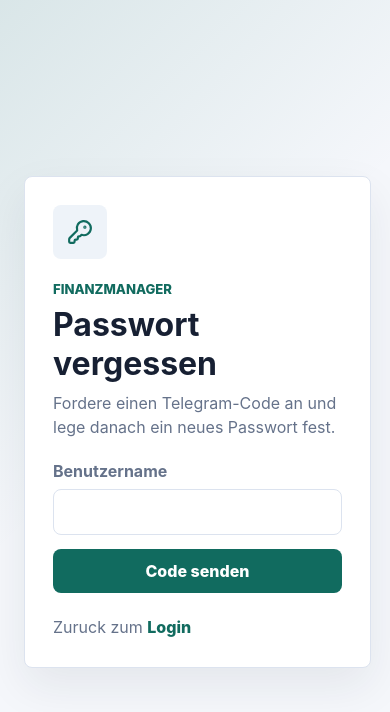
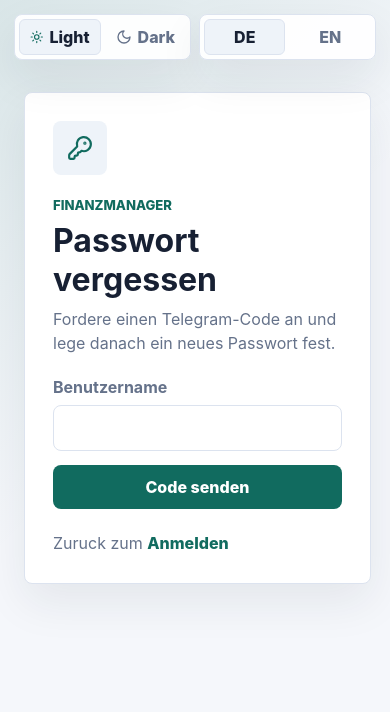
Before and after one commit to ali3a1991/finance, a Next.js app: page /forgot-password in a window 390 px wide. Shown: the top 712 px of the page. Built offline with nearby package versions, Linux system fonts and the light colour scheme.

Commit message:
Add public theme and language controls

```diff
--- a/src/app/forgot-password/page.tsx
+++ b/src/app/forgot-password/page.tsx
@@ -3,9 +3,12 @@
 import Link from "next/link";
 import { FormEvent, useState } from "react";
 import { KeyRound } from "lucide-react";
+import { PublicPreferences } from "@/components/PublicPreferences";
+import { useLanguage } from "@/components/LanguageProvider";
 import { requestJson } from "@/lib/requestJson";
 
 export default function ForgotPasswordPage() {
+  const { t } = useLanguage();
   const [challengeId, setChallengeId] = useState<string | null>(null);
   const [code, setCode] = useState("");
   const [error, setError] = useState("");
@@ -27,13 +30,9 @@ export default function ForgotPasswordPage() {
         method: "POST"
       });
       setChallengeId(body.challengeId);
-      setInfo(
-        body.challengeId
-          ? "Ein Code wurde an deinen Telegram-Bot gesendet."
-          : "Wenn kein Code ankommt, ist fur diesen Benutzer noch kein Telegram-Kontakt gespeichert."
-      );
+      setInfo(body.challengeId ? t("auth.resetCodeSent") : t("auth.resetNoContact"));
     } catch (error) {
-      setError(error instanceof Error ? error.message : "Reset konnte nicht gestartet werden.");
+      setError(error instanceof Error ? error.message : t("auth.resetStartFailed"));
     } finally {
       setIsLoading(false);
     }
@@ -52,27 +51,28 @@ export default function ForgotPasswordPage() {
       });
       window.location.href = "/login";
     } catch (error) {
-      setError(error instanceof Error ? error.message : "Passwort konnte nicht geandert werden.");
+      setError(error instanceof Error ? error.message : t("auth.passwordChangeFailed"));
       setIsLoading(false);
     }
   }
 
   return (
     <main className="login-page">
+      <PublicPreferences />
       <section className="login-panel">
         <div className="login-mark" aria-hidden="true">
           <KeyRound size={26} />
         </div>
         <div className="login-copy">
-          <span>Finanzmanager</span>
-          <h1>Passwort vergessen</h1>
-          <p>Fordere einen Telegram-Code an und lege danach ein neues Passwort fest.</p>
+          <span>{t("app.brand")}</span>
+          <h1>{t("auth.forgotTitle")}</h1>
+          <p>{t("auth.forgotDescription")}</p>
         </div>
 
         {!challengeId ? (
           <form autoComplete="off" className="login-form" onSubmit={requestReset}>
             <label>
-              <span>Benutzername</span>
+              <span>{t("settings.username")}</span>
               <input
                 autoComplete="off"
                 required
@@ -83,14 +83,14 @@ export default function ForgotPasswordPage() {
             {info ? <p className="form-info">{info}</p> : null}
             {error ? <p className="form-error">{error}</p> : null}
             <button className="button primary" disabled={isLoading} type="submit">
-              {isLoading ? "Senden..." : "Code senden"}
+              {isLoading ? t("auth.sending") : t("auth.sendCode")}
             </button>
           </form>
         ) : (
           <form autoComplete="off" className="login-form" onSubmit={resetPassword}>
             {info ? <p className="form-info">{info}</p> : null}
             <label>
-              <span>Telegram-Code</span>
+              <span>{t("auth.telegramCode")}</span>
               <input
                 autoComplete="off"
                 required
@@ -100,7 +100,7 @@ export default function ForgotPasswordPage() {
               />
             </label>
             <label>
-              <span>Neues Passwort</span>
+              <span>{t("auth.newPassword")}</span>
               <input
                 autoComplete="off"
                 required
@@ -112,13 +112,13 @@ export default function ForgotPasswordPage() {
             </label>
             {error ? <p className="form-error">{error}</p> : null}
             <button className="button primary" disabled={isLoading} type="submit">
-              {isLoading ? "Speichern..." : "Passwort speichern"}
+              {isLoading ? t("common.saving") : t("auth.savePassword")}
             </button>
           </form>
         )}
 
         <p className="auth-switch">
-          Zuruck zum <Link href="/login">Login</Link>
+          {t("auth.backTo")} <Link href="/login">{t("auth.loginAction")}</Link>
         </p>
       </section>
     </main>
--- a/src/app/globals.css
+++ b/src/app/globals.css
@@ -1399,6 +1399,7 @@ th {
 }
 
 .login-page {
+  position: relative;
   display: grid;
   min-height: 100vh;
   place-items: center;
@@ -1406,6 +1407,54 @@ th {
   background:
     linear-gradient(135deg, rgba(17, 107, 95, 0.12), transparent 45%),
     var(--bg);
+}
+
+.public-preferences {
+  position: fixed;
+  top: 18px;
+  right: 18px;
+  z-index: 10;
+  display: flex;
+  flex-wrap: wrap;
+  justify-content: flex-end;
+  gap: 8px;
+}
+
+.public-preference-group {
+  display: inline-grid;
+  grid-auto-flow: column;
+  gap: 4px;
+  border: 1px solid var(--line);
+  border-radius: 8px;
+  padding: 4px;
+  background: color-mix(in srgb, var(--surface) 92%, transparent);
+  box-shadow: var(--shadow);
+}
+
+.public-preference-button {
+  display: inline-flex;
+  align-items: center;
+  justify-content: center;
+  gap: 6px;
+  min-height: 36px;
+  min-width: 44px;
+  border: 1px solid transparent;
+  border-radius: 6px;
+  padding: 0 10px;
+  background: transparent;
+  color: var(--muted);
+  cursor: pointer;
+  font-weight: 800;
+}
+
+.public-preference-button.active {
+  border-color: var(--line);
+  background: var(--surface-soft);
+  color: var(--text);
+}
+
+.public-preference-button.active svg {
+  color: var(--primary);
 }
 
 .login-panel {
@@ -1699,6 +1748,21 @@ th {
 }
 
 @media (max-width: 640px) {
+  .login-page {
+    align-content: start;
+    padding-top: 92px;
+  }
+
+  .public-preferences {
+    top: 14px;
+    right: 14px;
+    left: 14px;
+  }
+
+  .public-preference-group {
+    flex: 1 1 0;
+  }
+
   .main-content {
     padding-inline: 14px;
   }
--- a/src/components/LanguageProvider.tsx
+++ b/src/components/LanguageProvider.tsx
@@ -140,6 +140,46 @@ const translations = {
     loading: {
       data: "Daten werden geladen",
       wait: "Bitte warten..."
+    },
+    auth: {
+      preferences: "Darstellung und Sprache",
+      loginTitle: "Anmelden",
+      loginDescription: "Bitte melde dich an, um deine Finanzdaten zu verwalten.",
+      loginAction: "Anmelden",
+      loggingIn: "Anmelden...",
+      loginFailed: "Login fehlgeschlagen.",
+      forgotPassword: "Passwort vergessen?",
+      noAccount: "Noch kein Konto?",
+      registerAction: "Registrieren",
+      registerTitle: "Registrieren",
+      registerDescription: "Erstelle dein eigenes Konto, offne den Telegram-Bot und bestatige den Code.",
+      usernameOrTelegram: "Benutzername oder Telegram-Nummer",
+      transferWarning: "Dieser Benutzer hat bereits Zugriff auf ein anderes Konto.",
+      registrationFailed: "Registrierung fehlgeschlagen.",
+      codeFailed: "Code konnte nicht bestatigt werden.",
+      accessRemovedTitle: "Zugriff wird entfernt",
+      preparing: "Vorbereiten...",
+      confirmAndContinue: "Bestatigen und fortfahren",
+      startRegistration: "Registrierung starten",
+      openTelegramTitle: "Telegram offnen",
+      openTelegramDescription: "Offne den Bot, tippe auf Start und gib danach den Code hier ein.",
+      openTelegram: "Telegram Bot offnen",
+      telegramUsernameMissing: "TELEGRAM_BOT_USERNAME fehlt in den Environment Variables.",
+      telegramCode: "Telegram-Code",
+      checking: "Prufen...",
+      finishRegistration: "Registrierung abschliessen",
+      alreadyRegistered: "Schon registriert?",
+      forgotTitle: "Passwort vergessen",
+      forgotDescription: "Fordere einen Telegram-Code an und lege danach ein neues Passwort fest.",
+      resetCodeSent: "Ein Code wurde an deinen Telegram-Bot gesendet.",
+      resetNoContact: "Wenn kein Code ankommt, ist fur diesen Benutzer noch kein Telegram-Kontakt gespeichert.",
+      resetStartFailed: "Reset konnte nicht gestartet werden.",
+      passwordChangeFailed: "Passwort konnte nicht geandert werden.",
+      sending: "Senden...",
+      sendCode: "Code senden",
+      newPassword: "Neues Passwort",
+      savePassword: "Passwort speichern",
+      backTo: "Zuruck zum"
     },
     loans: {
       add: "Kredit hinzufugen",
@@ -436,6 +476,46 @@ const translations = {
       data: "Loading data",
       wait: "Please wait..."
     },
+    auth: {
+      preferences: "Appearance and language",
+      loginTitle: "Sign in",
+      loginDescription: "Sign in to manage your financial data.",
+      loginAction: "Sign in",
+      loggingIn: "Signing in...",
+      loginFailed: "Login failed.",
+      forgotPassword: "Forgot password?",
+      noAccount: "No account yet?",
+      registerAction: "Register",
+      registerTitle: "Register",
+      registerDescription: "Create your own account, open the Telegram bot and confirm the code.",
+      usernameOrTelegram: "Username or Telegram number",
+      transferWarning: "This user already has access to another account.",
+      registrationFailed: "Registration failed.",
+      codeFailed: "Code could not be confirmed.",
+      accessRemovedTitle: "Access will be removed",
+      preparing: "Preparing...",
+      confirmAndContinue: "Confirm and continue",
+      startRegistration: "Start registration",
+      openTelegramTitle: "Open Telegram",
+      openTelegramDescription: "Open the bot, tap Start and then enter the code here.",
+      openTelegram: "Open Telegram bot",
+      telegramUsernameMissing: "TELEGRAM_BOT_USERNAME is missing in the environment variables.",
+      telegramCode: "Telegram code",
+      checking: "Checking...",
+      finishRegistration: "Finish registration",
+      alreadyRegistered: "Already registered?",
+      forgotTitle: "Forgot password",
+      forgotDescription: "Request a Telegram code and then set a new password.",
+      resetCodeSent: "A code was sent to your Telegram bot.",
+      resetNoContact: "If no code arrives, this user does not have a stored Telegram contact yet.",
+      resetStartFailed: "Reset could not be started.",
+      passwordChangeFailed: "Password could not be changed.",
+      sending: "Sending...",
+      sendCode: "Send code",
+      newPassword: "New password",
+      savePassword: "Save password",
+      backTo: "Back to"
+    },
     loans: {
       add: "Add credit",
       loading: "Loading credits...",
--- /dev/null
+++ b/src/components/PublicPreferences.tsx
@@ -0,0 +1,70 @@
+"use client";
+
+import { Moon, Sun } from "lucide-react";
+import { useEffect, useState } from "react";
+import { useLanguage } from "@/components/LanguageProvider";
+
+type ThemeMode = "light" | "dark";
+
+export function PublicPreferences() {
+  const { language, setLanguage, t } = useLanguage();
+  const [theme, setTheme] = useState<ThemeMode>("light");
+
+  useEffect(() => {
+    const savedTheme = window.localStorage.getItem("finance-theme");
+    if (savedTheme === "dark" || savedTheme === "light") {
+      setTheme(savedTheme);
+      document.documentElement.dataset.theme = savedTheme;
+    }
+  }, []);
+
+  function updateTheme(nextTheme: ThemeMode) {
+    setTheme(nextTheme);
+    document.documentElement.dataset.theme = nextTheme;
+    window.localStorage.setItem("finance-theme", nextTheme);
+  }
+
+  return (
+    <div className="public-preferences" aria-label={t("auth.preferences")}>
+      <div className="public-preference-group" role="group" aria-label={t("settings.themeGroup")}>
+        <button
+          className={`public-preference-button ${theme === "light" ? "active" : ""}`}
+          type="button"
+          onClick={() => updateTheme("light")}
+          aria-pressed={theme === "light"}
+        >
+          <Sun size={16} aria-hidden="true" />
+          <span>Light</span>
+        </button>
+        <button
+          className={`public-preference-button ${theme === "dark" ? "active" : ""}`}
+          type="button"
+          onClick={() => updateTheme("dark")}
+          aria-pressed={theme === "dark"}
+        >
+          <Moon size={16} aria-hidden="true" />
+          <span>Dark</span>
+        </button>
+      </div>
+
+      <div className="public-preference-group" role="group" aria-label={t("settings.languageGroup")}>
+        <button
+          className={`public-preference-button ${language === "de" ? "active" : ""}`}
+          type="button"
+          onClick={() => setLanguage("de")}
+          aria-pressed={language === "de"}
+        >
+          DE
+        </button>
+        <button
+          className={`public-preference-button ${language === "en" ? "active" : ""}`}
+          type="button"
+          onClick={() => setLanguage("en")}
+          aria-pressed={language === "en"}
+        >
+          EN
+        </button>
+      </div>
+    </div>
+  );
+}
```
Also changed, not shown: src/app/login/page.tsx (+13 -9 lines), src/app/register/page.tsx (+25 -17 lines).
